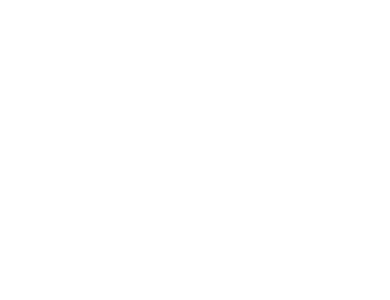
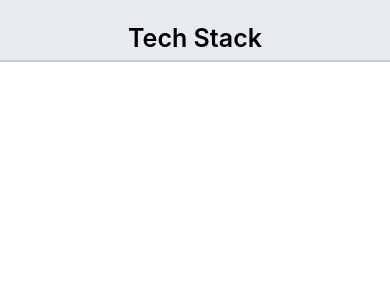
Before and after one commit to FridaSjoholm/reactNativePracticeProjects, a React Native app in the folder tech_stack/: screen / in a window 390 px wide. Shown: the top 300 px of the page. Built offline with nearby package versions, Linux system fonts and the light colour scheme.

Commit message:
Inludes previously developed common components

```diff
--- a/tech_stack/src/App.js
+++ b/tech_stack/src/App.js
@@ -3,11 +3,14 @@
 import { Provider } from 'react-redux';
 import { createStore } from 'redux';
 import reducers from './reducers';
+import { Header } from './components/common';
 
 const App = () => {
   return (
     <Provider store={createStore(reducers)}>
-      <View />
+      <View>
+        <Header headerText="Tech Stack" />
+      </View>
     </Provider>
   );
 };
--- /dev/null
+++ b/tech_stack/src/components/common/Button.js
@@ -0,0 +1,37 @@
+import React from 'react';
+import { Text, TouchableOpacity } from 'react-native';
+
+const Button = ({ onPress, children }) => {
+  const { buttonStyle, textStyle } = styles;
+
+  return (
+    <TouchableOpacity onPress={onPress} style={buttonStyle}>
+      <Text style={textStyle}>
+          {children}
+      </Text>
+    </TouchableOpacity>
+  );
+};
+
+const styles = {
+  textStyle: {
+    alignSelf: 'center',
+    color: '#000',
+    fontSize: 16,
+    fontWeight: '600',
+    paddingTop: 10,
+    paddingBottom: 10
+  },
+  buttonStyle: {
+    flex: 1,
+    alignSelf: 'stretch',
+    backgroundColor: '#f2dbd7',
+    borderRadius: 5,
+    borderWidth: 1,
+    borderColor: '#f2dbd7',
+    marginLeft: 5,
+    marginRight: 5
+  }
+};
+
+export { Button };
--- /dev/null
+++ b/tech_stack/src/components/common/Card.js
@@ -0,0 +1,29 @@
+import React from 'react';
+import { View } from 'react-native';
+
+const Card = (props) => {
+  return (
+    <View style={styles.containerStyle}>
+      {props.children}
+    </View>
+  );
+};
+
+const styles = {
+  containerStyle: {
+    borderWidth: 1,
+    borderRadius: 2,
+    borderColor: '#ddd',
+    borderBottomWidth: 0,
+    shadowColor: '#000',
+    shadowOffset: { width: 0, height: 1 },
+    shadowOpacity: 0.1,
+    shadowRadius: 2,
+    elevation: 1,
+    marginLeft: 5,
+    marginRight: 5,
+    marginTop: 10
+  }
+};
+
+export { Card };
--- /dev/null
+++ b/tech_stack/src/components/common/CardSection.js
@@ -0,0 +1,22 @@
+import React from 'react';
+import { View } from 'react-native';
+
+const CardSection = (props) => {
+  return (
+    <View style={styles.containerStyle}>
+      {props.children}
+    </View>
+  );
+};
+const styles = {
+  containerStyle: {
+    borderBottomWidth: 1,
+    borderColor: '#ddd',
+    padding: 5,
+    backgroundColor: '#fff',
+    justifyContent: 'flex-start',
+    flexDirection: 'row',
+    position: 'relative'
+  }
+};
+export { CardSection };
--- /dev/null
+++ b/tech_stack/src/components/common/Header.js
@@ -0,0 +1,37 @@
+//Import libraries
+import React from 'react';
+import { Text, View } from 'react-native';
+
+//Make Component
+const Header = (props) => {
+  const { textStyle, viewStyle } = styles;
+  return (
+    <View style={viewStyle}>
+      <Text style={textStyle}>
+        {props.headerText}
+      </Text>
+    </View>
+  );
+};
+
+const styles = {
+  viewStyle: {
+    backgroundColor: '#e6ebef',
+    justifyContent: 'center',
+    alignItems: 'center',
+    height: 60,
+    paddingTop: 15,
+    shadowColor: '#000',
+    shadowOffset: { width: 0, height: 2 },
+    shadowOpacity: 0.2,
+    elevation: 2,
+    position: 'relative'
+  },
+  textStyle: {
+    fontSize: 25,
+    color: '#000',
+    fontWeight: '600'
+  }
+};
+//Make Component available
+export { Header };
--- /dev/null
+++ b/tech_stack/src/components/common/Input.js
@@ -0,0 +1,43 @@
+import React from 'react';
+import { TextInput, View, Text } from 'react-native';
+
+const Input = ({ label, value, onChangeText, placeholder, secureTextEntry }) => {
+  const { inputStyle, labelStyle, containerStyle } = styles;
+  return (
+    <View style={containerStyle}>
+      <Text style={labelStyle}>{label}</Text>
+      <TextInput
+        secureTextEntry={secureTextEntry}
+        placeholder={placeholder}
+        autoCorrect={false}
+        style={inputStyle}
+        value={value}
+        onChangeText={onChangeText}
+      />
+    </View>
+  );
+};
+
+const styles = {
+  inputStyle: {
+    color: '#000',
+    paddingRight: 5,
+    paddingLeft: 5,
+    fontSize: 18,
+    lineHeight: 23,
+    flex: 2
+  },
+  labelStyle: {
+    fontSize: 18,
+    paddingLeft: 20,
+    flex: 1
+  },
+  containerStyle: {
+    height: 40,
+    flex: 1,
+    flexDirection: 'row',
+    alignItems: 'center'
+  }
+};
+
+export { Input };
--- /dev/null
+++ b/tech_stack/src/components/common/Spinner.js
@@ -0,0 +1,20 @@
+import React from 'react';
+import { View, ActivityIndicator } from 'react-native';
+
+const Spinner = ({ size }) => {
+  return (
+    <View style={styles.spinnerStyle}>
+      <ActivityIndicator size={size || 'large'} />
+    </View>
+  );
+};
+
+const styles = {
+  spinnerStyle: {
+    flex: 1,
+    justifyContent: 'center',
+    alignItems: 'center'
+  }
+};
+
+export { Spinner };
--- /dev/null
+++ b/tech_stack/src/components/common/index.js
@@ -0,0 +1,6 @@
+export * from './Button';
+export * from './Card';
+export * from './CardSection';
+export * from './Header';
+export * from './Input';
+export * from './Spinner';
```
